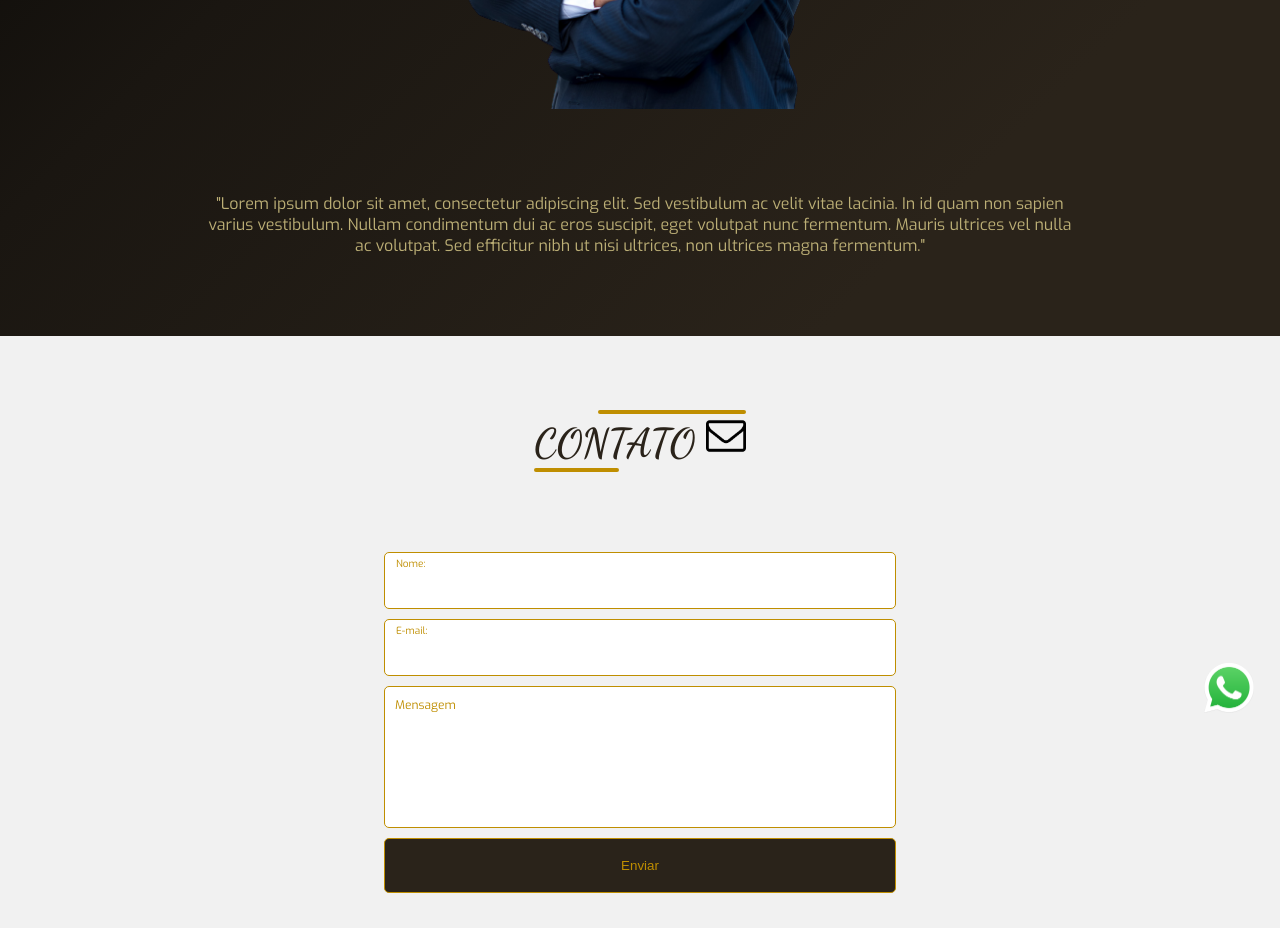
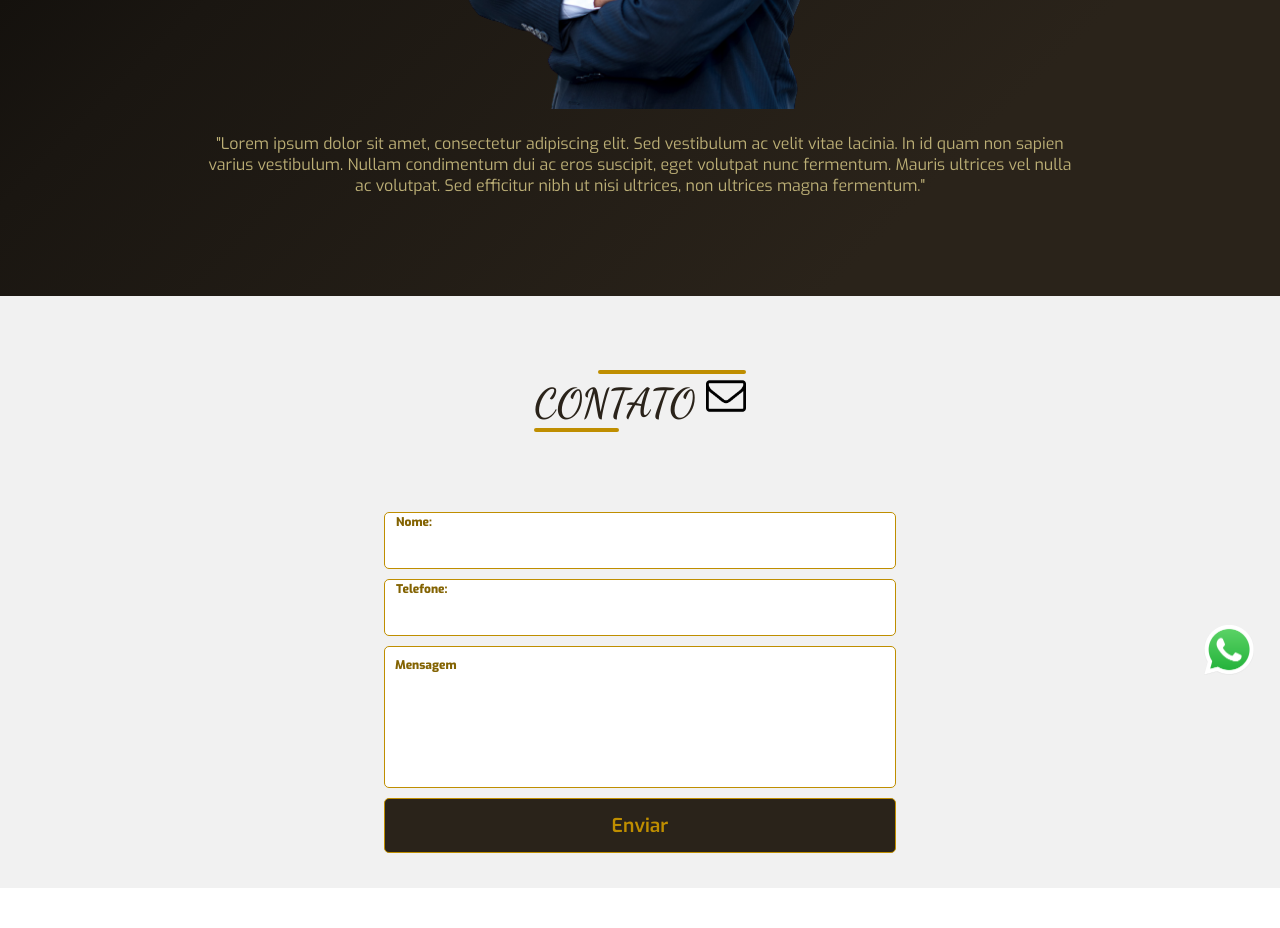
Before and after one commit to henriqerocha/country-bar, a React (Create React App) app: page / in a window 1280 px wide. Shown: the part 3360-4288 px from the top of the page. After the commit the page ends 4248 px from the top, so only its background shows below. Built offline with nearby package versions, Linux system fonts and the light colour scheme.

Commit message:
Envio de email = ok

```diff
--- a/package.json
+++ b/package.json
@@ -3,9 +3,14 @@
   "version": "0.1.0",
   "private": true,
   "dependencies": {
+    "@emailjs/browser": "^3.11.0",
+    "@sendgrid/mail": "^7.7.0",
     "@testing-library/jest-dom": "^5.17.0",
     "@testing-library/react": "^13.4.0",
     "@testing-library/user-event": "^13.5.0",
+    "body-parser": "^1.20.2",
+    "express": "^4.18.2",
+    "nodemailer": "^6.9.4",
     "react": "^18.2.0",
     "react-dom": "^18.2.0",
     "react-scripts": "^5.0.1",
--- a/src/App.js
+++ b/src/App.js
@@ -6,14 +6,17 @@ import Carrousel from './componentes/carrousel';
 import Conteudo from './componentes/conteudo';
 
 function App() {
+
   return (
     <div className="container">
       <aside className='icone-contato'>
                 <img src='./assets/wpp-icon.png'></img>
             </aside>
+
       <Header/>
       <Carrousel/>
       <Conteudo/>
+
     </div>
   );
 }
--- a/src/componentes/contato/index.js
+++ b/src/componentes/contato/index.js
@@ -1,7 +1,38 @@
-import React from 'react';
+import React, { useState } from "react";
 import './style.css';
+import emailjs from '@emailjs/browser';
 
 export default function Contato(){
+    const [nome, setNome] = useState("");
+    const [telefone, setTelefone] = useState("");
+    const [duvida, setDuvida] = useState("");
+
+
+    function sendEmail(e){
+        e.preventDefault();
+
+        const templateParams = {
+            from_name: nome,
+            message: duvida,
+            telefone: telefone
+        }
+        emailjs.send("service_vgc72b3", "template_nkdr5pq", templateParams, "Uf0zwecCiDJTp3D1o")
+        .then((response) =>{
+            if(response.status === 200){
+                alert("Email enviado enviado com Sucesso!")
+            } else{
+                alert("Ops, ocorreu algum erro, envie a mensagem para countrybar@gmail.com")
+            }
+            console.log("EMAIL ENVIADO", response.status, response.text)
+            setNome('')
+            setDuvida('')
+            setTelefone('')
+
+        }, (err) =>{
+            console.log("Erro: ",err)
+        })
+    }
+//
     return(
         <section id='contato'>
             <div className='container-contato'>
@@ -10,22 +41,22 @@ export default function Contato(){
                 </div>
 
                 <div className='form-container'>
-                    <form className='form-contato' method='POST' action=''>
+                    <form className='form-contato' onSubmit={sendEmail}>
                         <div className='box-input'>
-                            <input type='text' className='input-button'></input>
-                            <label className='input-label'>Nome:</label>
+                            <label className="input-label" htmlFor="nome">Nome:</label>
+                            <input className="input-button" type="text" id="nome" value={nome} onChange={(e) => setNome(e.target.value)} required />
                         </div>
 
                         <div className='box-input'>
-                            <input type='text' className='input-button'></input>
-                            <label className='input-label'>E-mail:</label>
+                            <label className="input-label" htmlFor="telefone">Telefone:</label>
+                             <input className="input-button" type="tel" id="telefone" pattern="[0-9]*" maxLength={11} value={telefone} onChange={(e) => setTelefone(e.target.value)} required />
                         </div>
 
                         <div className='box-input'>
-                            <textarea placeholder='Mensagem'></textarea>
+                            <textarea id="duvida" placeholder="Mensagem" value={duvida} onChange={(e) => setDuvida(e.target.value)} required></textarea>
                         </div>
 
-                        <button type='submit'>Enviar</button>
+                        <button type='submit' className='button-enviar'>Enviar</button>
                     </form>
                 </div>
             </div>
--- a/src/componentes/contato/style.css
+++ b/src/componentes/contato/style.css
@@ -38,10 +38,14 @@
     border-radius: 5px;
     cursor: pointer;
     border: 1px solid #BF8E00;
+    transition: .5s;
+    font-family: 'exo';
+    font-weight: 600;
+    font-size: 1.2em;
 }
 .form-contato button:hover{
-    background-color: #BCAF76;
-    color: #2A231A;
+    background-color: #BF8E00;
+    color: #2a231a;
 }
 .box-input{
     display: flex;
@@ -63,33 +67,40 @@
     margin-bottom: 5px;
     font-family: 'exo';
     font-size: 12px;
+    font-weight: 600;
 }
 textarea::placeholder{
-    color: #BF8E00;
+    color: #836302;
+    font-weight: bold;
 }
 .input-button{
     width: 100%;
     height: 35px;
     margin: 5px 0;
-    padding: 10px;
+    padding: 10px 12px;
     border-radius: 5px;
     border: 1px solid #BF8E00;
     outline: none;
     font-family: 'exo';
-    font-weight: normal;
+    font-weight: 600;
+    color: #2A231A;
 }
 .input-label{
     position: absolute;
-    top: 24px;
+    top: 7px;
     left: 12px;
     transition: .5s;
     pointer-events: none;
+    color: #836302;
+    font-weight: bold;
+    font-size: 12px;
 }
 
 .input-button:focus + .input-label,
 .input-button:valid + .input-label{
     font-size: 10px;
-    top: 10px;
+    top: 0px;
     left: 12px;
-    color: #BF8E00;
+    color: #836302;
+    font-weight: bold;
 }
--- a/src/componentes/sobre/style.css
+++ b/src/componentes/sobre/style.css
@@ -15,7 +15,7 @@
 }
 #sobre p{
     color: #BCAF76;
-    margin: 80px 0;
+    margin: 20px 0 100px 0;
 }
 .container-sobre{
     display: flex;
--- a/src/scripts.js
+++ b/src/scripts.js
@@ -1,3 +1,4 @@
+
 // document.addEventListener("DOMContentLoaded", function() {
 //     const slideContainer = document.querySelector(".slides-container");
 //     const slides = document.querySelectorAll(".slide");
```
Also changed, not shown: server.js (added, +41 -0 lines), 2 other files (tests, documents, lock files or other folders).
